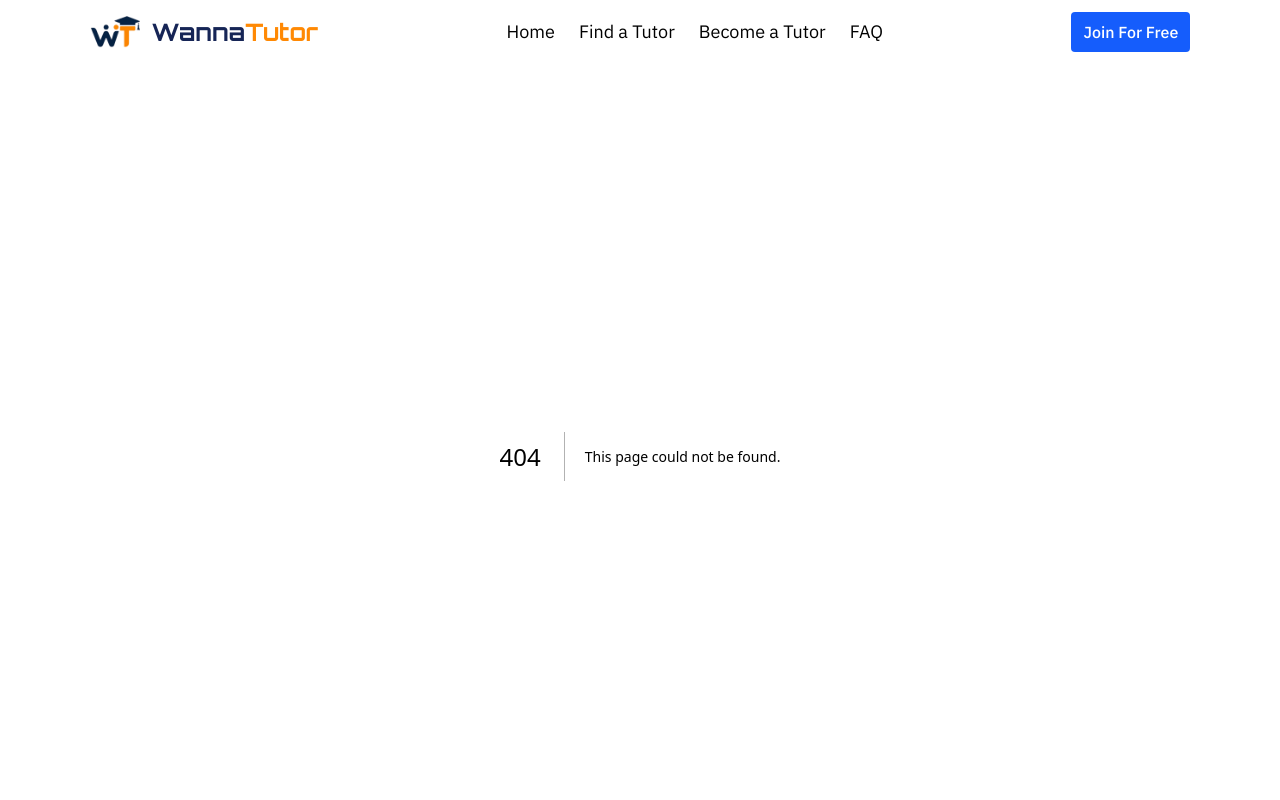
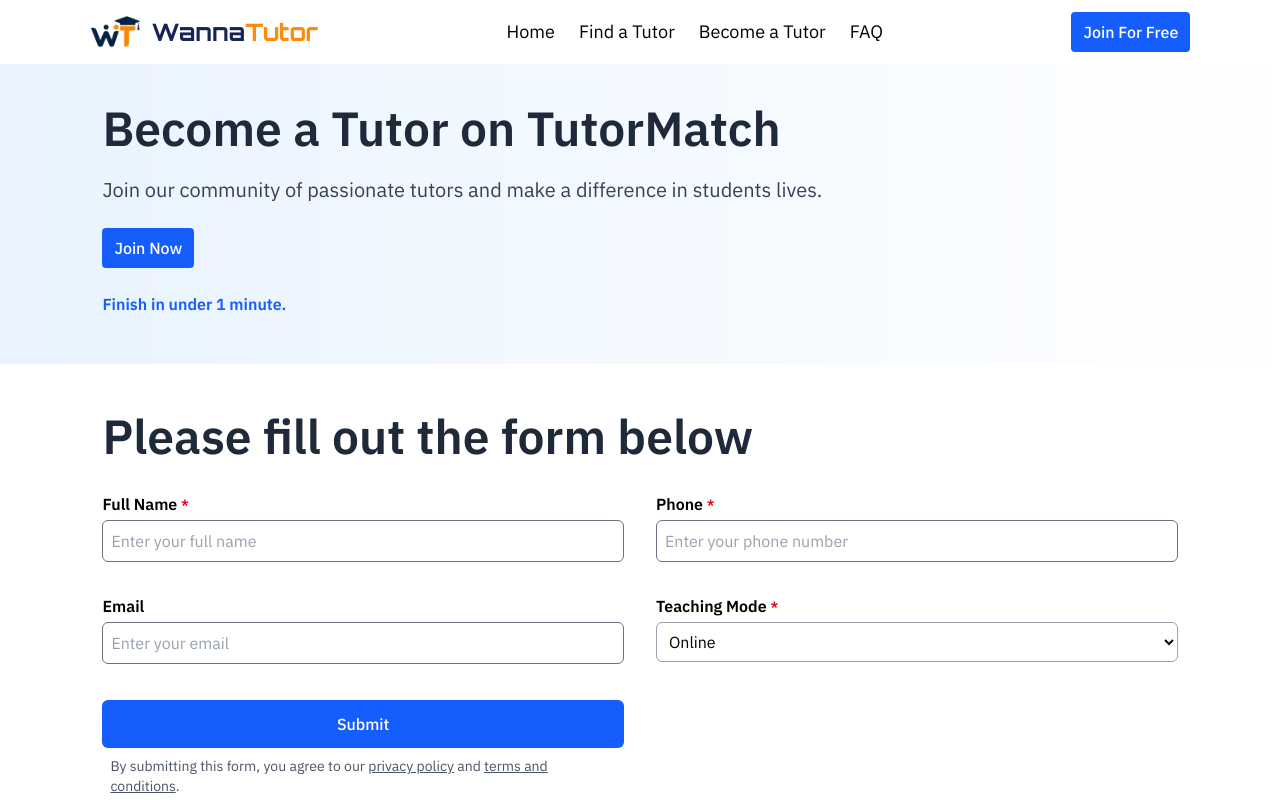
Before and after one commit to MAHESHBABU8142/wanna-tutor-web, a Next.js app: page /become-tutor in a window 1280 px wide. Before the commit this address had no page. Shown: the top 800 px of the page. Built offline with nearby package versions, Linux system fonts and the light colour scheme.

Commit message:
add:become-tutor page -> hero and form sections added

```diff
--- a/package.json
+++ b/package.json
@@ -13,6 +13,7 @@
     "@emotion/styled": "^11.14.1",
     "@mui/material": "^9.0.1",
     "clsx": "^2.1.1",
+    "mongodb": "^7.2.0",
     "next": "16.2.6",
     "react": "19.2.4",
     "react-dom": "19.2.4",
--- /dev/null
+++ b/src/app/api/become-tutor/route.ts
@@ -0,0 +1,44 @@
+import { NextResponse } from "next/server";
+import clientPromise from "@/lib/mongodb";
+export async function POST(req: Request) {
+  try {
+    const body = await req.json();
+    //data validation
+    if (!body.fullName || !body.phone || !body.teachingMode) {
+      return NextResponse.json(
+        { success: false, message: "Missing required fields." },
+        { status: 400 },
+      );
+    }
+    const application = {
+      full_name: body.fullName,
+      phone: body.phone,
+      email: body.email || null,
+      teaching_mode: body.teachingMode,
+      created_at: new Date(),
+    };
+    //insert data into db
+    const client = await clientPromise;
+    const db = client.db("wanna_tutor_prod");
+    const result = await db
+      .collection("tutor_applications")
+      .insertOne(application);
+
+    if (!result.acknowledged) {
+      return NextResponse.json(
+        { success: false, message: "Failed to save application." },
+        { status: 500 },
+      );
+    }
+    return NextResponse.json(
+      { success: true, message: "Form submitted successfully!" },
+      { status: 201 },
+    );
+  } catch (error) {
+    console.error("Internal server error:", error);
+    return NextResponse.json(
+      { success: false, message: "Internal server error." },
+      { status: 500 },
+    );
+  }
+}
--- /dev/null
+++ b/src/app/become-tutor/page.tsx
@@ -0,0 +1,10 @@
+import HeroSection from "@/modules/become-tutor/components/HeroSection";
+import FormSection from "@/modules/become-tutor/components/FormSection";
+export default function BecomeTutorPage() {
+  return (
+    <section className="flex flex-col ">
+      <HeroSection />
+      <FormSection />
+    </section>
+  );
+}
--- a/src/components/layout/Footer.tsx
+++ b/src/components/layout/Footer.tsx
@@ -18,7 +18,7 @@ export default function Footer() {
         </p>
         <div className="flex gap-4 py-2">
           <Link
-            href="https://wa.me/918074870325"
+            href="https://wa.me/918074870325?text=Hello%20WannaTutor,%20I%20want%20to%20know%20more%20about%20you"
             className="flex items-center gap-1 hover:underline"
           >
             <MdOutlineWhatsapp size={30} />
--- a/src/components/layout/Header.tsx
+++ b/src/components/layout/Header.tsx
@@ -2,7 +2,7 @@
 import { Orbitron } from "next/font/google";
 import cn from "@/lib/class-merge";
 import { HiMenu } from "react-icons/hi";
-import Button from "../ui/Button";
+import { NavButton } from "../ui/Button";
 import Link from "next/link";
 import Image from "next/image";
 import Logo from "@public/icons/wanna-tutor.png";
@@ -69,7 +69,7 @@ export default function Header() {
           FAQ
         </Link>
       </nav>
-      <Button>Join For Free</Button>
+      <NavButton href="/become-tutor">Join For Free</NavButton>
     </header>
   );
 }
--- a/src/components/ui/Button.tsx
+++ b/src/components/ui/Button.tsx
@@ -1,24 +1,41 @@
 import { ComponentPropsWithoutRef } from "react";
 import cn from "@/lib/class-merge";
+import Link from "next/link";
 type ButtonProps = ComponentPropsWithoutRef<"button"> & {
   variant?: "primary" | "secondary";
+  loading?: boolean;
 };
 
 export default function Button({
   variant = "primary",
   className,
+  children,
+  loading = false,
   ...props
 }: ButtonProps) {
   return (
     <button
       className={cn(
-        "text-white px-3 py-2 rounded cursor-pointer font-medium text-sm md:text-base hover:bg-blue-500 transition-colors duration-300 ease-in-out",
+        "text-white px-3 py-2 disabled:bg-gray-400 disabled:cursor-not-allowed rounded cursor-pointer font-medium text-sm md:text-base hover:bg-blue-500 transition-colors duration-300 ease-in-out",
         variant === "primary" ? "bg-blue-600" : "bg-gray-300",
         variant === "secondary" &&
           "text-blue-700 bg-transparent border border-blue-600 hover:bg-blue-600 hover:text-white",
         className,
       )}
+      disabled={loading}
       {...props}
-    />
+    >
+      {loading ? "Please wait..." : children}
+    </button>
   );
 }
+
+function NavButton({ href, ...props }: ButtonProps & { href: string }) {
+  return (
+    <Link href={href}>
+      <Button {...props} />
+    </Link>
+  );
+}
+
+export { NavButton };
--- /dev/null
+++ b/src/components/ui/Input.tsx
@@ -0,0 +1,52 @@
+"use client";
+
+import { ComponentPropsWithoutRef } from "react";
+type InputProps = ComponentPropsWithoutRef<"input"> & {
+  label: string;
+};
+
+export default function Input({ label, required, ...props }: InputProps) {
+  return (
+    <label htmlFor={label} className="font-semibold ">
+      <p>
+        {label} {required && <span className="text-red-600 text-sm"> *</span>}
+      </p>
+      <input
+        type="text"
+        id={label}
+        className="border placeholder:text-gray-400 font-normal border-gray-500 rounded-md p-2 mt-1 w-full focus:outline-none"
+        required={required}
+        {...props}
+      />
+    </label>
+  );
+}
+
+type SelectProps = ComponentPropsWithoutRef<"select"> & {
+  label: string;
+  optionsList?: { value: string; label: string }[];
+};
+
+function Select({ label, required, optionsList, ...props }: SelectProps) {
+  return (
+    <label htmlFor={label} className="font-semibold ">
+      <p>
+        {label} {required && <span className="text-red-600 text-sm"> *</span>}
+      </p>
+      <select
+        id={label}
+        required={true}
+        className="border placeholder:text-gray-400 font-normal border-gray-400 mt-1 rounded-md p-2 w-full focus:outline-none"
+        {...props}
+      >
+        {optionsList?.map((option) => (
+          <option key={option.value} value={option.value}>
+            {option.label}
+          </option>
+        ))}
+      </select>
+    </label>
+  );
+}
+
+export { Select };
--- /dev/null
+++ b/src/lib/mongodb.ts
@@ -0,0 +1,28 @@
+import { MongoClient } from "mongodb";
+
+const uri = process.env.MONGODB_URI!;
+
+if (!uri) {
+  throw new Error("MONGODB_URI not added");
+}
+
+let client: MongoClient;
+let clientPromise: Promise<MongoClient>;
+
+declare global {
+  var _mongoClientPromise: Promise<MongoClient>;
+}
+
+if (process.env.NODE_ENV === "development") {
+  if (!global._mongoClientPromise) {
+    client = new MongoClient(uri);
+    global._mongoClientPromise = client.connect();
+  }
+
+  clientPromise = global._mongoClientPromise;
+} else {
+  client = new MongoClient(uri);
+  clientPromise = client.connect();
+}
+
+export default clientPromise;
--- /dev/null
+++ b/src/modules/become-tutor/components/FormSection.tsx
@@ -0,0 +1,136 @@
+"use client";
+import Button from "@/components/ui/Button";
+import Input, { Select } from "@/components/ui/Input";
+import { IoCheckmarkCircle } from "react-icons/io5";
+import Text from "@/components/ui/Text";
+import { NavButton } from "@/components/ui/Button";
+import { useState } from "react";
+
+export default function FormSection() {
+  const [formData, setFormData] = useState({
+    fullName: "",
+    phone: "",
+    email: "",
+    teachingMode: "online",
+  });
+  const [loading, setLoading] = useState(false);
+  const [isSucessShown, setIsSuccessShown] = useState(false);
+
+  async function handleSubmit(e: React.FormEvent<HTMLFormElement>) {
+    e.preventDefault();
+    setLoading(true);
+    console.log(formData);
+    const response = await fetch("/api/become-tutor", {
+      method: "POST",
+      headers: { "Content-Type": "application/json" },
+      body: JSON.stringify(formData),
+    });
+    if (response.status === 201) {
+      setIsSuccessShown(true);
+      setFormData({
+        fullName: "",
+        phone: "",
+        email: "",
+        teachingMode: "online",
+      });
+    }
+    setLoading(false);
+  }
+
+  return (
+    <>
+      {isSucessShown && <FormSuccess />}
+      <section className="py-12 px-8 flex flex-col gap-4 md:gap-8 md:px-[8%]">
+        <Text>Please fill out the form below</Text>
+        <form
+          id="become-tutor-form"
+          onSubmit={handleSubmit}
+          className="flex flex-col gap-3 md:grid md:grid-cols-2 md:gap-8"
+        >
+          <Input
+            label="Full Name"
+            type="text"
+            placeholder="Enter your full name"
+            required
+            value={formData.fullName}
+            onChange={(e) =>
+              setFormData({ ...formData, fullName: e.target.value })
+            }
+          />
+          <Input
+            label="Phone"
+            type="tel"
+            placeholder="Enter your phone number"
+            required
+            value={formData.phone}
+            onChange={(e) =>
+              setFormData({ ...formData, phone: e.target.value })
+            }
+          />
+          <Input
+            label="Email"
+            type="email"
+            placeholder="Enter your email"
+            value={formData.email}
+            onChange={(e) =>
+              setFormData({ ...formData, email: e.target.value })
+            }
+          />
+          <Select
+            label="Teaching Mode"
+            required
+            value={formData.teachingMode}
+            onChange={(e) =>
+              setFormData({ ...formData, teachingMode: e.target.value })
+            }
+            optionsList={[
+              { value: "online", label: "Online" },
+              { value: "offline", label: "Offline" },
+              { value: "both", label: "Both" },
+            ]}
+          />
+          <div className="flex flex-col gap-2">
+            <Button
+              loading={loading}
+              type="submit"
+              className="text-base p-3 mt-1 rounded-md"
+            >
+              Submit
+            </Button>
+            <p className="text-sm text-gray-600 px-2">
+              By submitting this form, you agree to our{" "}
+              <a href="/privacy-policy" className="underline">
+                privacy policy
+              </a>{" "}
+              and{" "}
+              <a href="/terms-and-conditions" className="underline">
+                terms and conditions
+              </a>
+              .
+            </p>
+          </div>
+        </form>
+      </section>
+    </>
+  );
+}
+
+function FormSuccess() {
+  return (
+    <section className="fixed top-0 left-0 w-full h-full md:pt-[10%] bg-white py-12 px-8 flex flex-col items-center gap-8 pt-[25%] ">
+      <IoCheckmarkCircle className="text-green-600 text-8xl" />
+      <Text className="text-3xl text-center">
+        Details submitted successfully!
+      </Text>
+      <Text variant="secondary" className="text-center text-lg text-gray-600">
+        We received your details and will contact you within 24 hours.
+      </Text>
+      <NavButton
+        href="/"
+        className="absolute bottom-20 right-8 left-8 text-base p-3 mt-1 rounded-md md:static"
+      >
+        Back to Home
+      </NavButton>
+    </section>
+  );
+}
--- /dev/null
+++ b/src/modules/become-tutor/components/HeroSection.tsx
@@ -0,0 +1,17 @@
+import { NavButton } from "@/components/ui/Button";
+import Text from "@/components/ui/Text";
+export default function HeroSection() {
+  return (
+    <main className="bg-linear-to-r from-blue-300/20 to-transparent py-12 px-8 flex flex-col gap-4 md:gap-6 md:px-[8%]">
+      <Text>Become a Tutor on TutorMatch</Text>
+      <Text variant="secondary">
+        Join our community of passionate tutors and make a difference in
+        students lives.
+      </Text>
+      <NavButton href="/become-tutor/#become-tutor-form" className="text-base">
+        Join Now
+      </NavButton>
+      <p className="text-blue-600 font-semibold">Finish in under 1 minute.</p>
+    </main>
+  );
+}
--- a/src/modules/home/components/HeroSection.tsx
+++ b/src/modules/home/components/HeroSection.tsx
@@ -1,4 +1,4 @@
-import Button from "@/components/ui/Button";
+import Button, { NavButton } from "@/components/ui/Button";
 import Text from "@/components/ui/Text";
 import Image from "next/image";
 import heroImage from "@/modules/home/assets/images/hero-image.png";
@@ -12,10 +12,16 @@ export default function HeroSection() {
           online and offline.
         </Text>
         <div className="flex gap-6 mt-3 items-center">
-          <Button className=" px-6 py-3 rounded-lg">Become a Tutor</Button>
-          <Button variant="secondary" className="px-6 py-3 rounded-lg">
+          <NavButton href="/become-tutor" className=" px-6 py-3 rounded-lg">
+            Become a Tutor
+          </NavButton>
+          <NavButton
+            href="/find-tutor"
+            variant="secondary"
+            className="px-6 py-3 rounded-lg"
+          >
             Find a Tutor
-          </Button>
+          </NavButton>
         </div>
       </div>
       <Image
```
Also changed, not shown: src/modules/become-tutor/components/WhyJoinSection.tsx (added), 1 other file (tests, documents, lock files or other folders).
